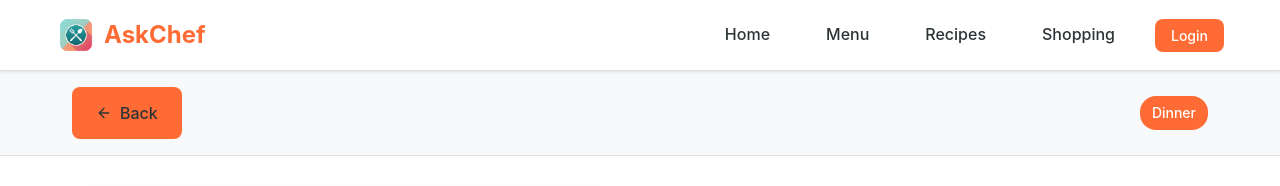
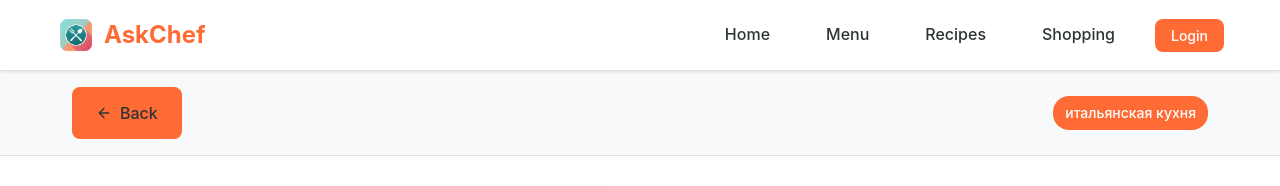
Before and after one commit to iScreAmn/askchef-app, a React (Vite) app: page /recipes/1 in a window 1280 px wide. Shown: the top 186 px of the page. Built offline with nearby package versions, Linux system fonts and the light colour scheme; grey boxes are pictures that could not be loaded.

Commit message:
Category & mealType fixes

```diff
--- a/src/data/mockData.js
+++ b/src/data/mockData.js
@@ -29,7 +29,8 @@ export const mockRecipes = [
       'Смешать с готовыми спагетти и подавать'
     ],
     tags: ['итальянская кухня', 'паста', 'мясо'],
-    category: 'dinner'
+    category: 'итальянская кухня',
+    mealType: 'dinner'
   },
   {
     id: 2,
@@ -57,7 +58,8 @@ export const mockRecipes = [
       'Перемешать и подавать'
     ],
     tags: ['салат', 'греческая кухня', 'вегетарианское'],
-    category: 'lunch'
+    category: 'греческая кухня',
+    mealType: 'lunch'
   },
   {
     id: 3,
@@ -84,7 +86,8 @@ export const mockRecipes = [
       'Подавать с зеленью'
     ],
     tags: ['завтрак', 'яйца', 'грибы'],
-    category: 'breakfast'
+    category: 'европейская кухня',
+    mealType: 'breakfast'
   },
   {
     id: 4,
@@ -108,7 +111,8 @@ export const mockRecipes = [
       'Обжаривайте сырники 1–2 минуты до появления золотистой корочки. Затем переверните их на другую сторону и также обжарьте до золотистого состояния.'
     ],
     tags: ['завтрак', 'творог', 'сырники'],
-    category: 'breakfast'
+    category: 'русская кухня',
+    mealType: 'breakfast'
   },
   {
     id: 5,
@@ -143,7 +147,8 @@ export const mockRecipes = [
       'Даем час супу настояться под крышкой и можно подавать на стол.'
     ],
     tags: ['суп', 'харчо', 'говядина', 'грузинская кухня'],
-    category: 'lunch'
+    category: 'грузинская кухня',
+    mealType: 'lunch'
   },
   {
     id: 6,
@@ -176,7 +181,8 @@ export const mockRecipes = [
       'Добавить зелень и чеснок.'
     ],
     tags: ['свинина', 'тушеное', 'сметана', 'мясо'],
-    category: 'dinner'
+    category: 'русская кухня',
+    mealType: 'dinner'
   }
 ]
 
@@ -214,22 +220,22 @@ export const mockShoppingLists = [
 
 export const mockWeeklyMenu = {
   monday: [
-    { ...mockRecipes[0], mealType: 'dinner' }
+    { ...mockRecipes[0] }
   ],
   tuesday: [
-    { ...mockRecipes[2], mealType: 'breakfast' },
-    { ...mockRecipes[1], mealType: 'lunch' }
+    { ...mockRecipes[2] },
+    { ...mockRecipes[1] }
   ],
   wednesday: [],
   thursday: [
-    { ...mockRecipes[1], mealType: 'lunch' }
+    { ...mockRecipes[1] }
   ],
   friday: [],
   saturday: [
-    { ...mockRecipes[0], mealType: 'dinner' }
+    { ...mockRecipes[0] }
   ],
   sunday: [
-    { ...mockRecipes[2], mealType: 'breakfast' }
+    { ...mockRecipes[2] }
   ]
 }
 
--- a/src/styles/themes.css
+++ b/src/styles/themes.css
@@ -98,7 +98,7 @@
 
   /* Form elements */
   --input-background: #3a3a3a;
-  --input-border: #404040;
+  --input-border: #40404052;
   --input-focus: #ff6b35;
   --input-text: #ffffff;
   --input-placeholder: #808080;
```
